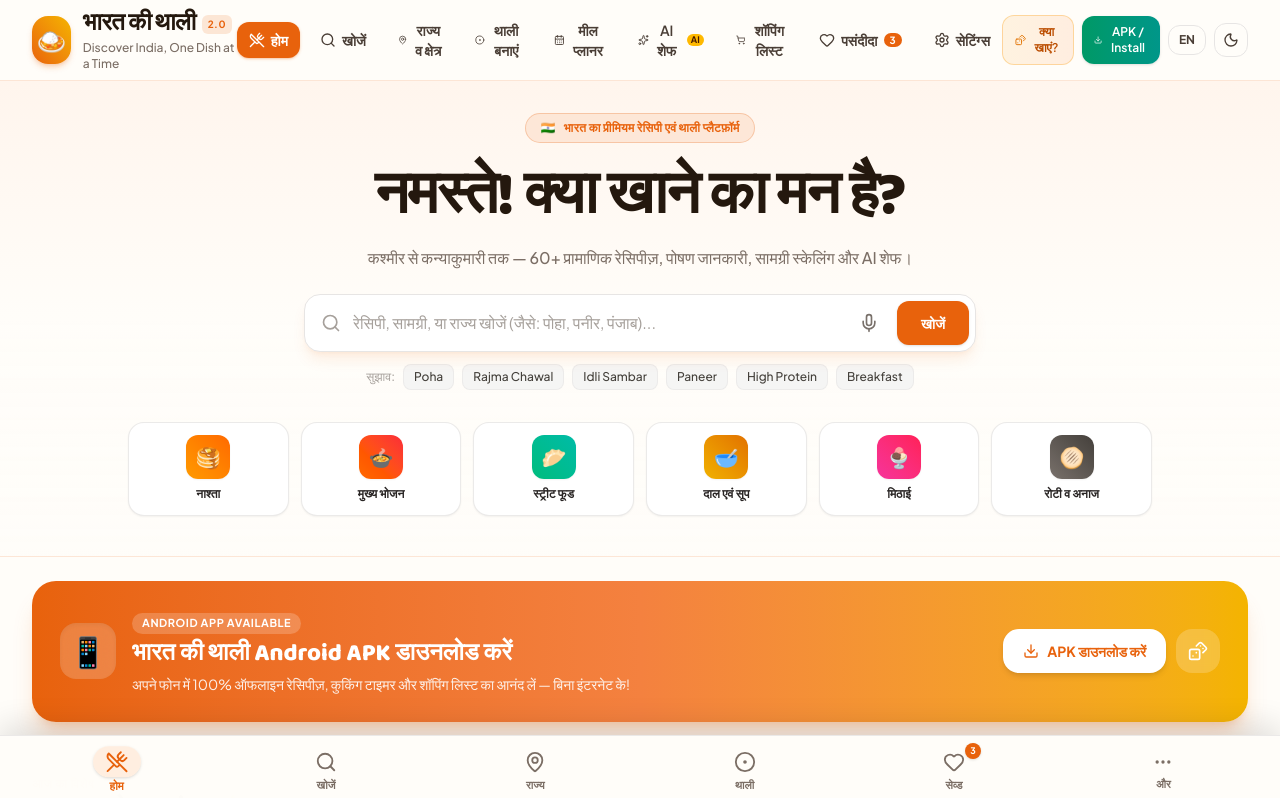
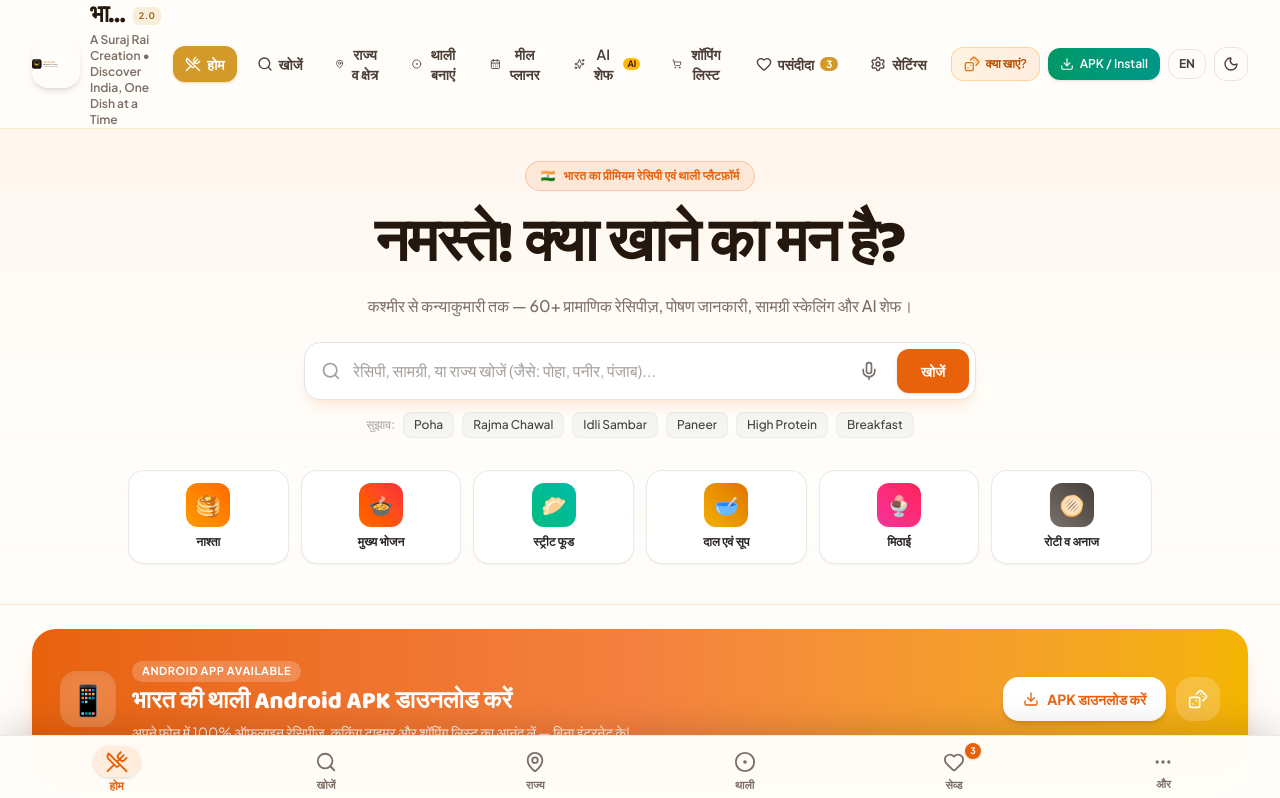
Before and after one commit to surajraiking/Bharat-ki-Thali, a React (Vite) app: page / in a window 1280 px wide. Shown: the top 798 px of the page. Built offline with nearby package versions, Linux system fonts and the light colour scheme.

Commit message:
feat: apply premium gold Suraj Rai branding

```diff
--- a/src/components/Navbar.tsx
+++ b/src/components/Navbar.tsx
@@ -1,38 +1,12 @@
 import React from 'react';
-import {
-  UtensilsCrossed,
-  Search,
-  MapPin,
-  Sparkles,
-  CalendarDays,
-  ShoppingCart,
-  Heart,
-  Settings,
-  Download,
-  Sun,
-  Moon,
-  CircleDot,
-  Dices
-} from 'lucide-react';
+import { UtensilsCrossed, Search, MapPin, Sparkles, CalendarDays, ShoppingCart, Heart, Settings, Download, Sun, Moon, CircleDot, Dices } from 'lucide-react';
 import { useApp } from '../context/AppContext';
 import { usePWA } from '../hooks/usePWA';
 
 export const Navbar: React.FC = () => {
-  const {
-    activePage,
-    setActivePage,
-    favorites,
-    shoppingList,
-    settings,
-    updateSettings,
-    setIsApkModalOpen,
-    setIsSurpriseModalOpen
-  } = useApp();
-
-  const { isInstallable } = usePWA();
-
+  const { activePage, setActivePage, favorites, shoppingList, settings, updateSettings, setIsApkModalOpen, setIsSurpriseModalOpen } = useApp();
+  usePWA();
   const isHindi = settings.language === 'hi';
-
   const navLinks = [
     { id: 'home', label: isHindi ? 'होम' : 'Home', icon: UtensilsCrossed },
     { id: 'explore', label: isHindi ? 'खोजें' : 'Explore', icon: Search },
@@ -44,123 +18,29 @@ export const Navbar: React.FC = () => {
     { id: 'favorites', label: isHindi ? 'पसंदीदा' : 'Favorites', icon: Heart, count: favorites.length },
     { id: 'settings', label: isHindi ? 'सेटिंग्स' : 'Settings', icon: Settings },
   ];
-
-  const toggleLanguage = () => {
-    updateSettings({ language: isHindi ? 'en' : 'hi' });
-  };
-
-  const toggleTheme = () => {
-    updateSettings({ theme: settings.theme === 'dark' ? 'light' : 'dark' });
-  };
-
   return (
-    <header className="sticky top-0 z-40 bg-[#FFFDF9]/95 dark:bg-[#1C140E]/95 backdrop-blur-md border-b border-[#E8620C]/15 transition-colors">
-      <div className="max-w-7xl mx-auto px-4 sm:px-6 lg:px-8">
-        <div className="flex items-center justify-between h-16 sm:h-20">
-
-          {/* Logo & Brand */}
-          <button
-            onClick={() => setActivePage('home')}
-            className="flex items-center gap-3 text-left group focus:outline-none"
-          >
-            <div className="w-10 h-10 sm:w-12 sm:h-12 rounded-2xl bg-gradient-to-tr from-[#E8620C] to-[#F4B400] flex items-center justify-center text-white shadow-md shadow-[#E8620C]/25 group-hover:scale-105 transition-transform">
-              <span className="text-xl sm:text-2xl">🍛</span>
-            </div>
-            <div>
+    <header className="sticky top-0 z-40 bg-[#FFFDF9]/95 dark:bg-[#1C140E]/95 backdrop-blur-md border-b border-[#D39A29]/20">
+      <div className="max-w-7xl mx-auto px-3 sm:px-6 lg:px-8">
+        <div className="flex items-center justify-between min-h-16 sm:min-h-20 gap-3">
+          <button onClick={() => setActivePage('home')} className="flex items-center gap-2.5 text-left group focus:outline-none min-w-0" aria-label="Bharat Ki Thali home">
+            <img src="/logo.svg" alt="Bharat Ki Thali — A Suraj Rai Creation" className="w-10 h-10 sm:w-12 sm:h-12 shrink-0 rounded-2xl shadow-md group-hover:scale-105 transition-transform" />
+            <div className="min-w-0">
               <div className="flex items-center gap-1.5">
-                <span className="font-heading font-extrabold text-xl sm:text-2xl text-[#24180E] dark:text-[#FDF8F3] tracking-tight">
-                  भारत की थाली
-                </span>
-                <span className="px-1.5 py-0.5 text-[10px] font-bold tracking-wider uppercase bg-[#E8620C]/15 text-[#E8620C] dark:bg-[#E8620C]/30 rounded-md">
-                  2.0
-                </span>
+                <span className="font-heading font-extrabold text-lg sm:text-2xl text-[#24180E] dark:text-[#FDF8F3] tracking-tight truncate">भारत की थाली</span>
+                <span className="px-1.5 py-0.5 text-[9px] font-bold tracking-wider uppercase bg-[#D39A29]/15 text-[#9A6A22] dark:text-[#F3D07A] rounded-md shrink-0">2.0</span>
               </div>
-              <p className="text-[11px] sm:text-xs text-[#7B6E65] dark:text-[#B5A599] font-medium hidden sm:block">
-                Discover India, One Dish at a Time
-              </p>
+              <p className="text-[10px] sm:text-xs text-[#7B6E65] dark:text-[#B5A599] font-semibold hidden sm:block">A Suraj Rai Creation • Discover India, One Dish at a Time</p>
             </div>
           </button>
-
-          {/* Desktop Navigation Links */}
           <nav className="hidden lg:flex items-center gap-1 xl:gap-2">
-            {navLinks.map((item) => {
-              const Icon = item.icon;
-              const isActive = activePage === item.id;
-              return (
-                <button
-                  key={item.id}
-                  onClick={() => setActivePage(item.id as any)}
-                  className={`relative flex items-center gap-1.5 px-3 py-2 rounded-xl text-xs xl:text-sm font-semibold transition-all ${
-                    isActive
-                      ? 'bg-[#E8620C] text-white shadow-sm shadow-[#E8620C]/30'
-                      : 'text-[#4A3E36] dark:text-[#D1C5BC] hover:bg-[#E8620C]/10 hover:text-[#E8620C]'
-                  }`}
-                >
-                  <Icon className="w-4 h-4" />
-                  <span>{item.label}</span>
-                  {item.badge && (
-                    <span className="ml-0.5 px-1 py-0.2 text-[9px] font-bold rounded-full bg-amber-400 text-amber-950">
-                      {item.badge}
-                    </span>
-                  )}
-                  {item.count !== undefined && item.count > 0 && (
-                    <span className={`px-1.5 py-0.2 text-[10px] font-bold rounded-full ${
-                      isActive ? 'bg-white text-[#E8620C]' : 'bg-[#E8620C] text-white'
-                    }`}>
-                      {item.count}
-                    </span>
-                  )}
-                </button>
-              );
-            })}
+            {navLinks.map(item => { const Icon=item.icon; const isActive=activePage===item.id; return <button key={item.id} onClick={()=>setActivePage(item.id as any)} className={`relative flex items-center gap-1.5 px-3 py-2 rounded-xl text-xs xl:text-sm font-semibold transition-all ${isActive?'bg-[#D39A29] text-white shadow-sm shadow-[#D39A29]/30':'text-[#4A3E36] dark:text-[#D1C5BC] hover:bg-[#D39A29]/10 hover:text-[#9A6A22]'}`}><Icon className="w-4 h-4"/><span>{item.label}</span>{item.badge&&<span className="ml-0.5 px-1 py-0.2 text-[9px] font-bold rounded-full bg-amber-400 text-amber-950">{item.badge}</span>}{item.count!==undefined&&item.count>0&&<span className={`px-1.5 py-0.2 text-[10px] font-bold rounded-full ${isActive?'bg-white text-[#D39A29]':'bg-[#D39A29] text-white'}`}>{item.count}</span>}</button>; })}
           </nav>
-
-          {/* Right Action Icons: Surprise Me, APK, Language, Theme */}
-          <div className="flex items-center gap-1.5 sm:gap-2">
-
-            {/* Surprise Me Button */}
-            <button
-              onClick={() => setIsSurpriseModalOpen(true)}
-              title={isHindi ? 'रैंडम डिश चुनें' : 'Surprise Me!'}
-              className="p-2 sm:px-3 sm:py-2 rounded-xl bg-gradient-to-r from-amber-500/10 to-orange-500/10 border border-amber-500/30 text-amber-700 dark:text-amber-300 hover:bg-amber-500/20 text-xs font-semibold flex items-center gap-1.5 transition-all"
-            >
-              <Dices className="w-4 h-4 text-amber-600 dark:text-amber-400 animate-spin-slow" />
-              <span className="hidden md:inline">{isHindi ? 'क्या खाएं?' : 'Surprise Me'}</span>
-            </button>
-
-            {/* APK Download Button */}
-            <button
-              onClick={() => setIsApkModalOpen(true)}
-              className="flex items-center gap-1.5 px-2.5 sm:px-3 py-1.5 sm:py-2 rounded-xl bg-gradient-to-r from-emerald-600 to-teal-600 text-white font-semibold text-xs sm:text-xs shadow-sm hover:opacity-95 transition-all"
-              title="Download Android APK / Install App"
-            >
-              <Download className="w-3.5 h-3.5" />
-              <span>APK / Install</span>
-            </button>
-
-            {/* Language Switch */}
-            <button
-              onClick={toggleLanguage}
-              className="px-2.5 py-1.5 rounded-xl border border-stone-200 dark:border-stone-700 text-xs font-bold text-[#4A3E36] dark:text-[#D1C5BC] hover:border-[#E8620C] transition-colors"
-              title="Toggle Hindi / English"
-            >
-              {isHindi ? 'EN' : 'हिन्दी'}
-            </button>
-
-            {/* Theme Toggle */}
-            <button
-              onClick={toggleTheme}
-              className="p-2 rounded-xl border border-stone-200 dark:border-stone-700 text-[#4A3E36] dark:text-[#D1C5BC] hover:text-[#E8620C] hover:border-[#E8620C] transition-colors"
-              title="Toggle Theme"
-            >
-              {settings.theme === 'dark' ? (
-                <Sun className="w-4 h-4 text-amber-400" />
-              ) : (
-                <Moon className="w-4 h-4" />
-              )}
-            </button>
+          <div className="flex items-center gap-1.5 sm:gap-2 shrink-0">
+            <button onClick={()=>setIsSurpriseModalOpen(true)} title={isHindi?'रैंडम डिश चुनें':'Surprise Me!'} className="p-2 sm:px-3 sm:py-2 rounded-xl bg-gradient-to-r from-amber-500/10 to-orange-500/10 border border-amber-500/30 text-amber-700 dark:text-amber-300 hover:bg-amber-500/20 text-xs font-semibold flex items-center gap-1.5 transition-all"><Dices className="w-4 h-4 text-amber-600 dark:text-amber-400"/><span className="hidden md:inline">{isHindi?'क्या खाएं?':'Surprise Me'}</span></button>
+            <button onClick={()=>setIsApkModalOpen(true)} className="hidden sm:flex items-center gap-1.5 px-2.5 sm:px-3 py-1.5 sm:py-2 rounded-xl bg-gradient-to-r from-emerald-600 to-teal-600 text-white font-semibold text-xs shadow-sm hover:opacity-95 transition-all" title="Download Android APK / Install App"><Download className="w-3.5 h-3.5"/><span>APK / Install</span></button>
+            <button onClick={()=>updateSettings({language:isHindi?'en':'hi'})} className="px-2.5 py-1.5 rounded-xl border border-stone-200 dark:border-stone-700 text-xs font-bold text-[#4A3E36] dark:text-[#D1C5BC] hover:border-[#D39A29] transition-colors">{isHindi?'EN':'हिन्दी'}</button>
+            <button onClick={()=>updateSettings({theme:settings.theme==='dark'?'light':'dark'})} className="p-2 rounded-xl border border-stone-200 dark:border-stone-700 text-[#4A3E36] dark:text-[#D1C5BC] hover:text-[#D39A29] hover:border-[#D39A29] transition-colors">{settings.theme==='dark'?<Sun className="w-4 h-4 text-amber-400"/>:<Moon className="w-4 h-4"/>}</button>
           </div>
-
         </div>
       </div>
     </header>
```
